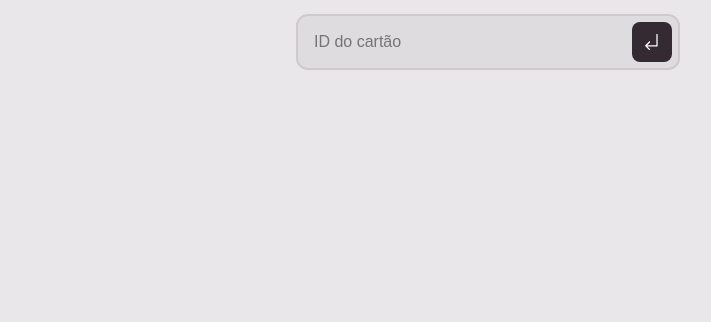
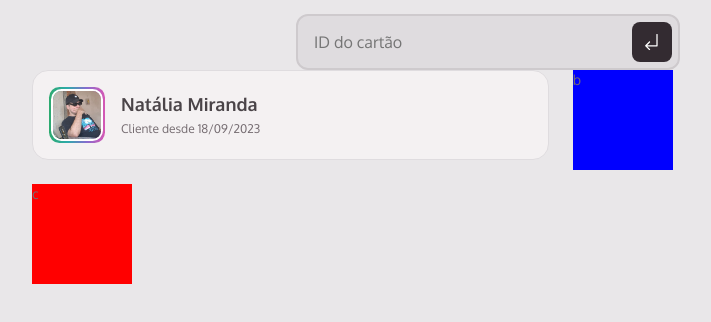
Before and after one commit to CaioDetore/member-club, a website built with webpack: page index.html in a window 1280 px wide. Shown: the part 138-460 px from the top of the page, without its empty margins (152-863 px from the left). Built offline with nearby package versions, Linux system fonts and the light colour scheme; a web font is replaced by a local one.

Commit message:
feat: card perfil

```diff
--- a/index.html
+++ b/index.html
@@ -7,7 +7,7 @@
     <link rel="preconnect" href="https://fonts.googleapis.com" />
     <link rel="preconnect" href="https://fonts.gstatic.com" crossorigin />
     <link
-      href="https://fonts.googleapi s.com/css2?family=Oxygen:wght@400;700&display=swap"
+      href="https://fonts.googleapis.com/css2?family=Oxygen:wght@400;700&display=swap"
       rel="stylesheet"
     />
 
@@ -27,6 +27,40 @@
           </button>
         </div>
       </header>
+
+      <div class="content">
+        <section id="profile" class="shape">
+          <div class="profile-image-wrapper">
+            <img src="./src/assets/profile-example.png" alt="foto de perfil" />
+          </div>
+
+          <div>
+            <h1>Natália Miranda</h1>
+            <h2>Cliente desde 18/09/2023</h2>
+          </div>
+        </section>
+
+        <div
+          style="
+            grid-area: B;
+            width: 100px;
+            height: 100px;
+            background-color: blue;
+          "
+        >
+          b
+        </div>
+        <div
+          style="
+            grid-area: C;
+            width: 100px;
+            height: 100px;
+            background-color: red;
+          "
+        >
+          c
+        </div>
+      </div>
     </div>
   </body>
 </html>
--- a/src/main.js
+++ b/src/main.js
@@ -7,3 +7,4 @@ import "./libs/dayjs.js"
 import "./styles/global.css"
 import "./styles/header.css"
 import "./styles/layout.css"
+import "./styles/profile.css"
--- a/src/styles/global.css
+++ b/src/styles/global.css
@@ -21,10 +21,10 @@
   --gray-700: rgba(51, 43, 49, 1);
 
   /* Text-size styles */
-  --title-md: 600 2rem/1.4 var(--font-family);
-  --title-sm: 600 1.125rem/1.4 var(--font-family);
-  --subtitle-md: 600 0.875rem/1.4 var(--font-family);
-  --subtitle-sm: 600 0.75rem/1.4 var(--font-family);
+  --title-md: 700 2rem/1.4 var(--font-family);
+  --title-sm: 700 1.125rem/1.4 var(--font-family);
+  --subtitle-md: 700 0.875rem/1.4 var(--font-family);
+  --subtitle-sm: 700 0.75rem/1.4 var(--font-family);
   --text-md: 400 1rem/1.4 var(--font-family);
   --text-sm: 400 0.875rem/1.4 var(--font-family);
   --text-xs: 400 0.75rem/1.4 var(--font-family);
--- a/src/styles/layout.css
+++ b/src/styles/layout.css
@@ -2,13 +2,39 @@
   width: 100vw;
   height: 100vh;
 
-  margin: 0 auto;
   padding: 2rem 0.75rem;
   background-color: var(--gray-200);
+}
+
+.shape {
+  width: 100%;
+
+  padding: 1rem;
+  background-color: var(--gray-100);
+  border: 1px solid var(--gray-300);
+  border-radius: 1rem;
+}
+
+.content {
+  margin: 0 auto;
+  max-width: 57rem;
+
+  display: grid;
+  grid-template-areas:
+    "A"
+    "C"
+    "B";
 }
 
 @media (width >= 30em) {
   #app {
     padding: 4rem;
   }
+
+  .content {
+    gap: 1.5rem;
+    grid-template-areas:
+      "A B"
+      "C B";
+  }
 }
--- /dev/null
+++ b/src/styles/profile.css
@@ -0,0 +1,44 @@
+#profile {
+  grid-area: A;
+
+  display: flex;
+  align-items: center;
+
+  gap: 1rem;
+
+  & .profile-image-wrapper {
+    width: 3.5rem;
+    height: 3.5rem;
+
+    padding: 2px;
+    border-radius: 0.65rem;
+    background: linear-gradient(
+      90deg,
+      #2daa6e 0%,
+      #2daaaa 33%,
+      #856ccf 67%,
+      #d658b3 100%
+    );
+
+    & img {
+      width: 100%;
+      height: 100%;
+
+      object-fit: cover;
+      border-radius: 0.65rem;
+      border: 2px solid white;
+    }
+  }
+
+  & h1 {
+    font: var(--title-sm);
+    color: var(--gray-600);
+
+    margin-bottom: 0.25rem;
+  }
+
+  & h2 {
+    font: var(--text-xs);
+    color: var(--gray-500);
+  }
+}
```
Also changed, not shown: src/assets/profile-example.png (added).
